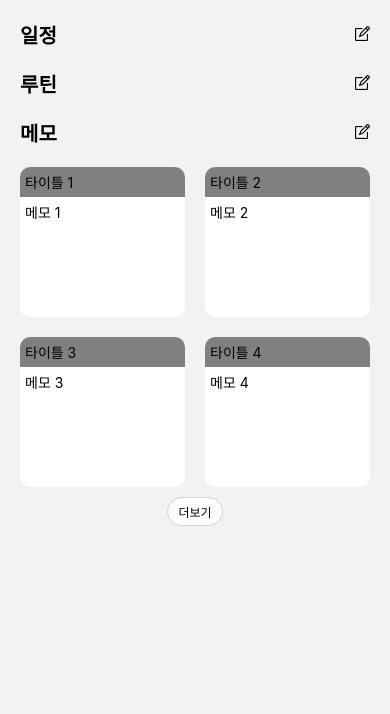
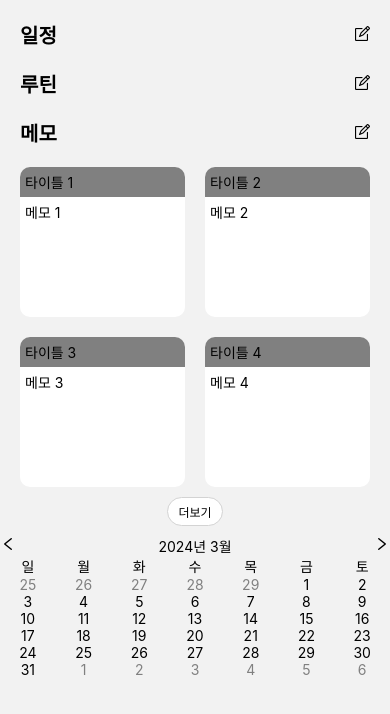
Before and after one commit to Yuyeol/everycord, a React Native app: screen /Home in a window 390 px wide. Shown: the top 714 px of the page. Built offline with nearby package versions, Linux system fonts and the light colour scheme.

Commit message:
feat #1: 달력 추가

```diff
--- a/package.json
+++ b/package.json
@@ -13,6 +13,7 @@
     "@react-navigation/native": "^6.1.17",
     "@react-navigation/native-stack": "^6.9.26",
     "babel-plugin-module-resolver": "^5.0.0",
+    "date-fns": "^3.6.0",
     "react": "18.2.0",
     "react-native": "0.73.6",
     "react-native-safe-area-context": "^4.9.0",
--- /dev/null
+++ b/src/screens/Home/components/calendar/days-of-week.tsx
@@ -0,0 +1,30 @@
+import React from 'react';
+import {eachDayOfInterval, endOfWeek, format, startOfWeek} from 'date-fns';
+import {StyleSheet, Text, View} from 'react-native';
+import {ko} from 'date-fns/locale';
+
+export default function DaysOfWeek() {
+  const startWeek = startOfWeek(new Date());
+  return (
+    <View style={styles.container}>
+      {eachDayOfInterval({start: startWeek, end: endOfWeek(startWeek)}).map(
+        (day, index) => (
+          <View style={styles.dayContainer} key={index}>
+            <Text>{format(day, 'eee', {locale: ko})}</Text>
+          </View>
+        ),
+      )}
+    </View>
+  );
+}
+
+const styles = StyleSheet.create({
+  container: {
+    flexDirection: 'row',
+  },
+  dayContainer: {
+    flex: 1,
+    alignItems: 'center',
+    justifyContent: 'center',
+  },
+});
--- /dev/null
+++ b/src/screens/Home/components/calendar/days.tsx
@@ -0,0 +1,47 @@
+import {
+  eachDayOfInterval,
+  endOfMonth,
+  endOfWeek,
+  format,
+  startOfMonth,
+  startOfWeek,
+} from 'date-fns';
+import React from 'react';
+import {FlatList, Text, TouchableOpacity} from 'react-native';
+
+interface IProps {
+  currentDate: Date;
+}
+const handleDayPress = (day: Date) => {
+  const formattedDate = format(day, 'yyyy년 MM월 dd일');
+  console.log(formattedDate);
+};
+
+export default function Days({currentDate}: IProps) {
+  const monthStart = startOfMonth(currentDate);
+  const monthEnd = endOfMonth(monthStart);
+  const startDate = startOfWeek(monthStart);
+  const endDate = endOfWeek(monthEnd);
+
+  const daysArray = eachDayOfInterval({start: startDate, end: endDate});
+  const renderItem = ({item}: {item: Date}) => (
+    <TouchableOpacity
+      onPress={() => handleDayPress(item)}
+      style={{flex: 1, alignItems: 'center', justifyContent: 'center'}}>
+      <Text
+        style={{
+          color: monthStart.getMonth() === item.getMonth() ? 'black' : 'gray',
+        }}>
+        {format(item, 'd')}
+      </Text>
+    </TouchableOpacity>
+  );
+  return (
+    <FlatList
+      data={daysArray}
+      renderItem={renderItem}
+      keyExtractor={(item, index) => index.toString()}
+      numColumns={7}
+    />
+  );
+}
--- /dev/null
+++ b/src/screens/Home/components/calendar/header.tsx
@@ -0,0 +1,32 @@
+import React from 'react';
+import {addMonths, format} from 'date-fns';
+import {StyleSheet, Text, TouchableOpacity, View} from 'react-native';
+import Icon from 'react-native-vector-icons/AntDesign';
+
+interface IProps {
+  currentDate: Date;
+  setCurrentDate: (date: Date) => void;
+}
+
+export default function Header({currentDate, setCurrentDate}: IProps) {
+  return (
+    <View style={styles.container}>
+      <TouchableOpacity
+        onPress={() => setCurrentDate(addMonths(currentDate, -1))}>
+        <Icon name="left" size={16} color="black" />
+      </TouchableOpacity>
+      <Text>{format(currentDate, 'yyyy년 M월')}</Text>
+      <TouchableOpacity
+        onPress={() => setCurrentDate(addMonths(currentDate, 1))}>
+        <Icon name="right" size={16} color="black" />
+      </TouchableOpacity>
+    </View>
+  );
+}
+
+const styles = StyleSheet.create({
+  container: {
+    flexDirection: 'row',
+    justifyContent: 'space-between',
+  },
+});
--- /dev/null
+++ b/src/screens/Home/components/calendar/index.tsx
@@ -0,0 +1,19 @@
+import React, {useState} from 'react';
+import {View} from 'react-native';
+import Header from '@/screens/Home/components/calendar/header';
+import DaysOfWeek from '@/screens/Home/components/calendar/days-of-week';
+import Days from '@/screens/Home/components/calendar/days';
+
+function Calendar() {
+  const [currentDate, setCurrentDate] = useState(new Date());
+
+  return (
+    <View>
+      <Header currentDate={currentDate} setCurrentDate={setCurrentDate} />
+      <DaysOfWeek />
+      <Days currentDate={currentDate} />
+    </View>
+  );
+}
+
+export default Calendar;
--- a/src/screens/Home/components/title.tsx
+++ b/src/screens/Home/components/title.tsx
@@ -7,8 +7,6 @@ interface IProps {
 }
 
 function Title({title}: IProps) {
-  // 예시 메모 데이터
-
   return (
     <View style={styles.titleContainer}>
       <Text style={styles.titleText}>{title}</Text>
@@ -19,7 +17,6 @@ function Title({title}: IProps) {
   );
 }
 
-// 스타일 정의
 const styles = StyleSheet.create({
   titleContainer: {
     paddingHorizontal: 20,
--- a/src/screens/Home/index.tsx
+++ b/src/screens/Home/index.tsx
@@ -1,3 +1,4 @@
+import Calendar from '@/screens/Home/components/calendar';
 import Memo from '@/screens/Home/components/memo';
 import Title from '@/screens/Home/components/title';
 import React from 'react';
@@ -12,6 +13,7 @@ function Home() {
       <Title title="루틴" />
       <Title title="메모" />
       <Memo />
+      <Calendar />
     </SafeAreaView>
   );
 }
```
Also changed, not shown: .eslintrc.js, 1 other file (tests, documents, lock files or other folders).
